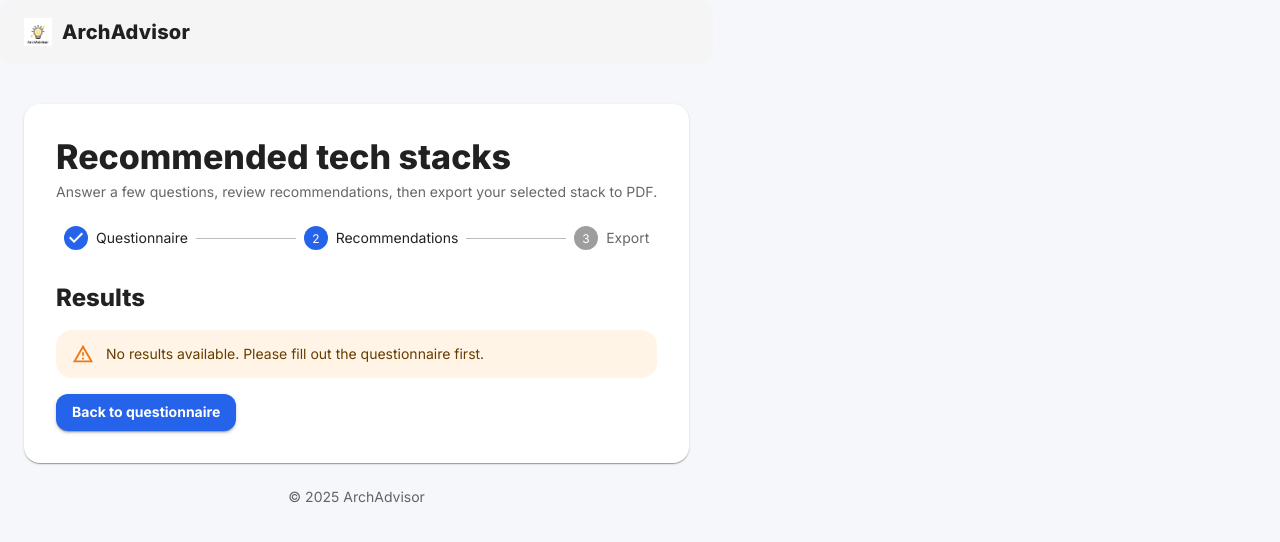
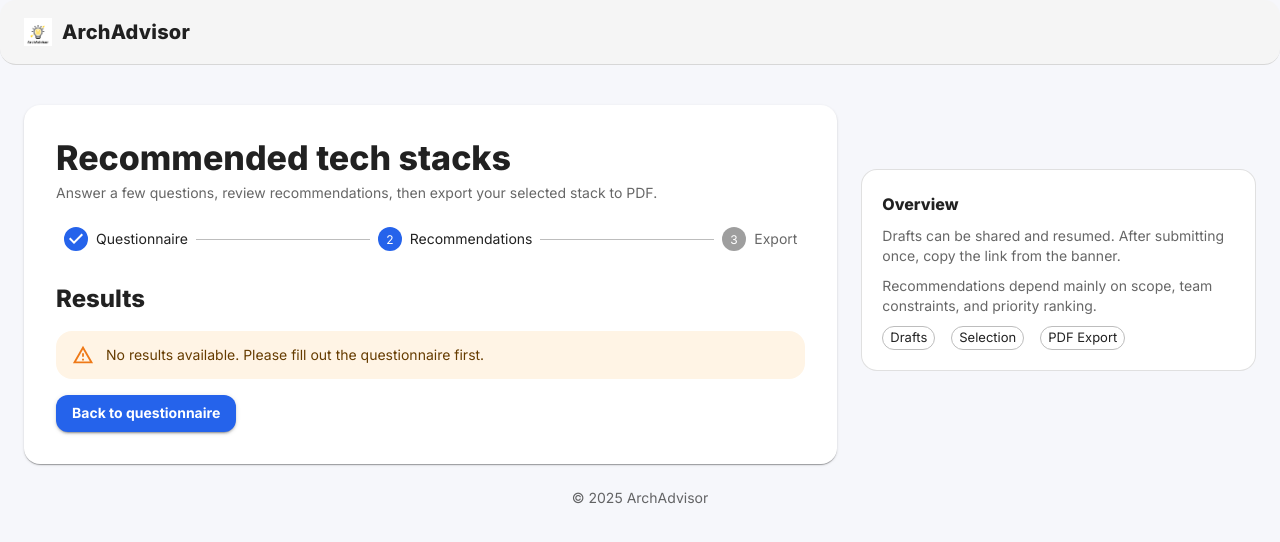
Before and after one commit to ArchAdvisor/ArchAdvisor, a React (Vite) app in the folder frontend/: page /results in a window 1280 px wide. Shown: the top 542 px of the page. Built offline with nearby package versions, Linux system fonts and the light colour scheme.

Commit message:
Add info panel for desktop view

```diff
--- a/frontend/src/AppShell.tsx
+++ b/frontend/src/AppShell.tsx
@@ -10,7 +10,10 @@ import {
   Stepper,
   Toolbar,
   Typography,
+  Stack,
+  Chip,
 } from "@mui/material";
+import Grid from "@mui/material/Grid";
 
 type StepDef = {
   label: string;
@@ -46,7 +49,12 @@ export function AppShell({ children }: PropsWithChildren) {
 
   return (
     <Box sx={{ minHeight: "100vh", bgcolor: "background.default" }}>
-    <AppBar position="sticky" elevation={0} color="default">
+      <AppBar
+        position="sticky"
+        elevation={0}
+        color="default"
+        sx={{ borderBottom: 1, borderColor: "divider" }}
+      >
         <Toolbar sx={{ gap: 1.5 }}>
           <Box
             sx={{
@@ -84,7 +92,9 @@ export function AppShell({ children }: PropsWithChildren) {
         </Toolbar>
       </AppBar>
 
-      <Container maxWidth="lg" sx={{ py: { xs: 3, md: 5 } }}>
+      <Container maxWidth="xl" sx={{ py: { xs: 3, md: 5 } }}>
+        <Grid container spacing={3} alignItems="flex-start">
+          <Grid size={{ xs: 12, md: 8 }}>
             <Paper sx={{ p: { xs: 2, sm: 3, md: 4 } }}>
               <Typography variant="h4" sx={{ fontWeight: 900, mb: 0.5 }}>
                 {title}
@@ -93,11 +103,14 @@ export function AppShell({ children }: PropsWithChildren) {
                 Answer a few questions, review recommendations, then export your selected stack to PDF.
               </Typography>
 
-          {/* Stepper for the main flow only */}
               {!pathname.startsWith("/draft/") && (
                 <Stepper activeStep={activeStep} sx={{ mb: 4 }}>
                   {steps.map((s) => (
-                <Step key={s.path} onClick={() => navigate(s.path)} sx={{ cursor: "pointer" }}>
+                    <Step
+                      key={s.path}
+                      onClick={() => navigate(s.path)}
+                      sx={{ cursor: "pointer" }}
+                    >
                       <StepLabel>{s.label}</StepLabel>
                     </Step>
                   ))}
@@ -106,11 +119,44 @@ export function AppShell({ children }: PropsWithChildren) {
 
               {children}
             </Paper>
+          </Grid>
+
+          {/* Right column: info panel (desktop only) */}
+          <Grid size={{ xs: 12, md: 4 }} sx={{ display: "block" }}>
+            <Paper
+              variant="outlined"
+              sx={{
+                mt: 8,
+                p: 2.5,
+                position: "sticky",
+                top: 88,
+              }}
+            >
+              <Typography variant="subtitle1" sx={{ fontWeight: 900, mb: 1 }}>
+                Overview
+              </Typography>
+
+              <Stack spacing={1.25}>
+                <Typography variant="body2" color="text.secondary">
+                  Drafts can be shared and resumed. After submitting once, copy the link from the banner.
+                </Typography>
+
+                <Typography variant="body2" color="text.secondary">
+                  Recommendations depend mainly on scope, team constraints, and priority ranking.
+                </Typography>
+
+                <Stack direction="row" spacing={1} sx={{ flexWrap: "wrap", gap: 1 }}>
+                  <Chip label="Drafts" size="small" variant="outlined" />
+                  <Chip label="Selection" size="small" variant="outlined" />
+                  <Chip label="PDF Export" size="small" variant="outlined" />
+                </Stack>
+              </Stack>
+            </Paper>
+          </Grid>
+        </Grid>
 
         <Box sx={{ py: 3, textAlign: "center", color: "text.secondary" }}>
-          <Typography variant="body2">
-            © {new Date().getFullYear()} ArchAdvisor
-          </Typography>
+          <Typography variant="body2">© {new Date().getFullYear()} ArchAdvisor</Typography>
         </Box>
       </Container>
     </Box>
```
Lines whose indentation alone changed are shown as unchanged.
